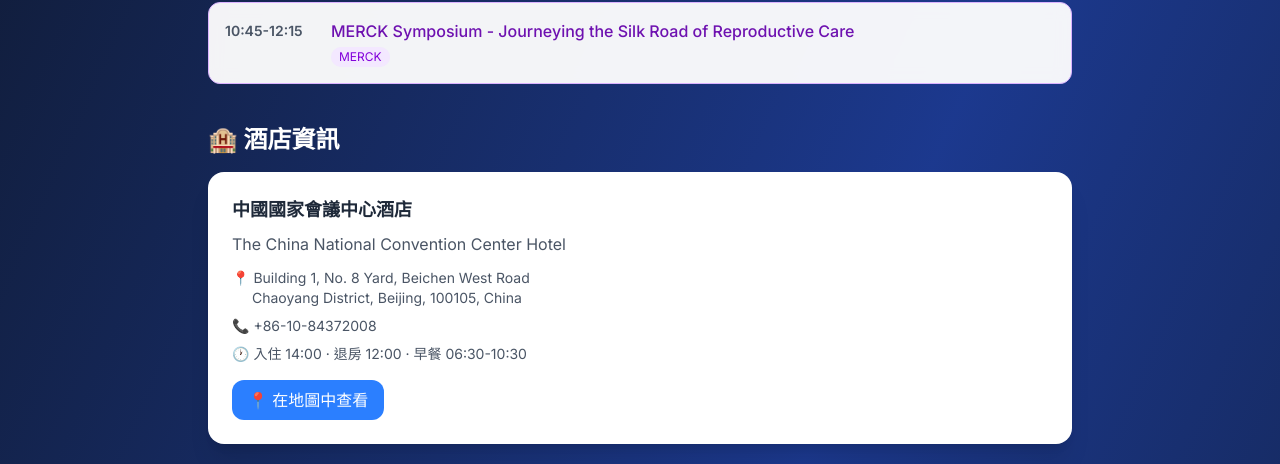
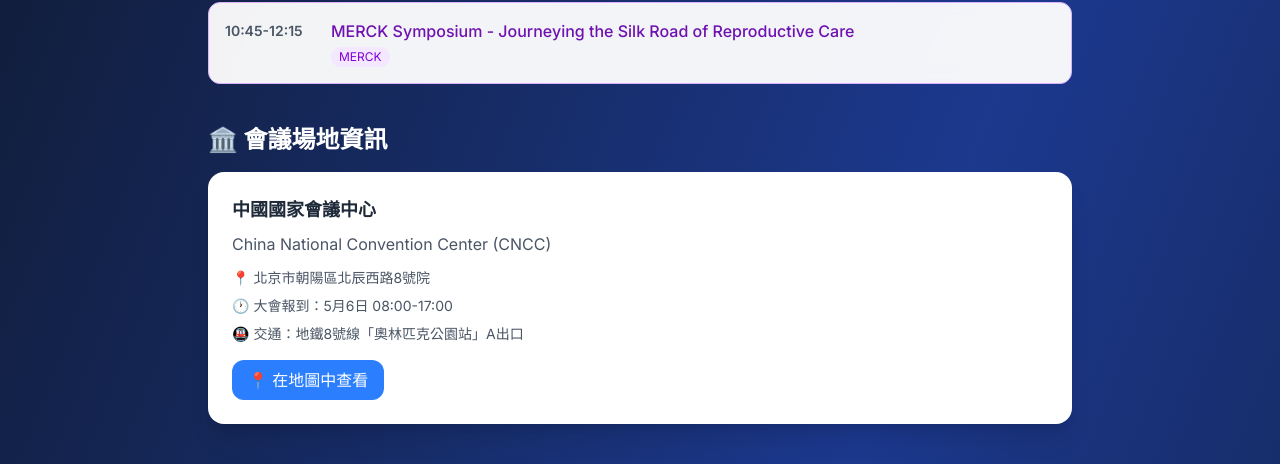
Before and after one commit to tonyaialgo/aspire-2026, a Next.js app: page / in a window 1280 px wide. Shown: the part 634-1098 px from the top of the page. Built offline with nearby package versions, Linux system fonts and the light colour scheme.

Commit message:
Add conference venue info card above hotel info

```diff
--- a/src/app/page.tsx
+++ b/src/app/page.tsx
@@ -313,6 +313,32 @@
               </div>
             </div>
           ))}
+        </div>
+      </div>
+
+      {/* Venue Info */}
+      <div className="max-w-4xl mx-auto px-4 mt-10">
+        <h2 className="text-2xl font-bold text-white mb-4">🏛️ 會議場地資訊</h2>
+        <div className="bg-white rounded-2xl p-6 shadow-xl">
+          <h3 className="text-lg font-bold text-gray-800 mb-2">
+            中國國家會議中心
+          </h3>
+          <p className="text-gray-600 mb-3">
+            China National Convention Center (CNCC)
+          </p>
+          <div className="space-y-2 text-sm text-gray-600">
+            <p>📍 北京市朝陽區北辰西路8號院</p>
+            <p>🕐 大會報到：5月6日 08:00-17:00</p>
+            <p>🚇 交通：地鐵8號線「奧林匹克公園站」A出口</p>
+          </div>
+          <a
+            href="https://maps.google.com/?q=China+National+Convention+Center+Beijing"
+            target="_blank"
+            rel="noopener noreferrer"
+            className="inline-flex items-center gap-2 mt-4 px-4 py-2 bg-blue-500 text-white rounded-xl font-medium hover:bg-blue-600 transition"
+          >
+            📍 在地圖中查看
+          </a>
         </div>
       </div>
 
```
